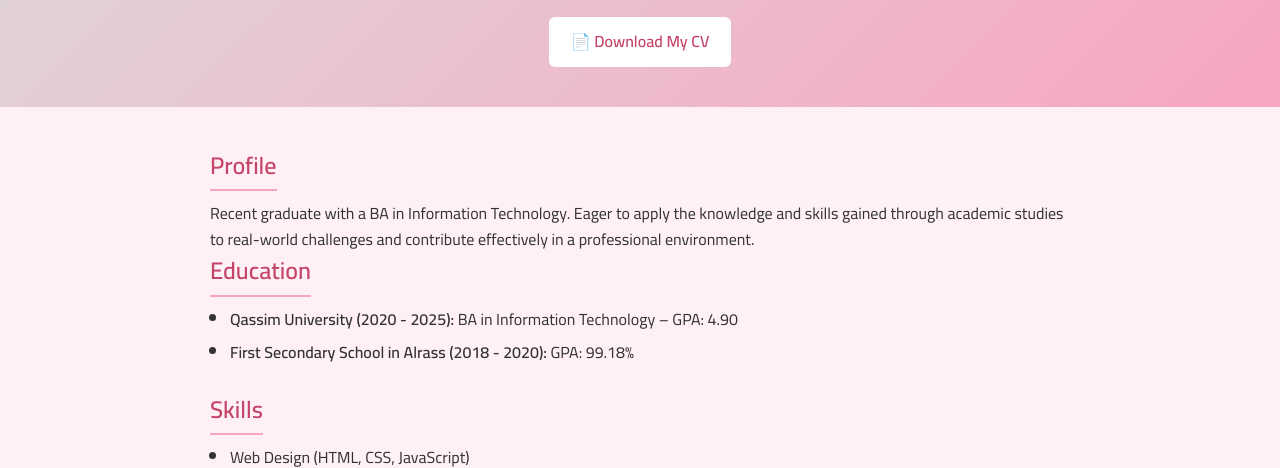
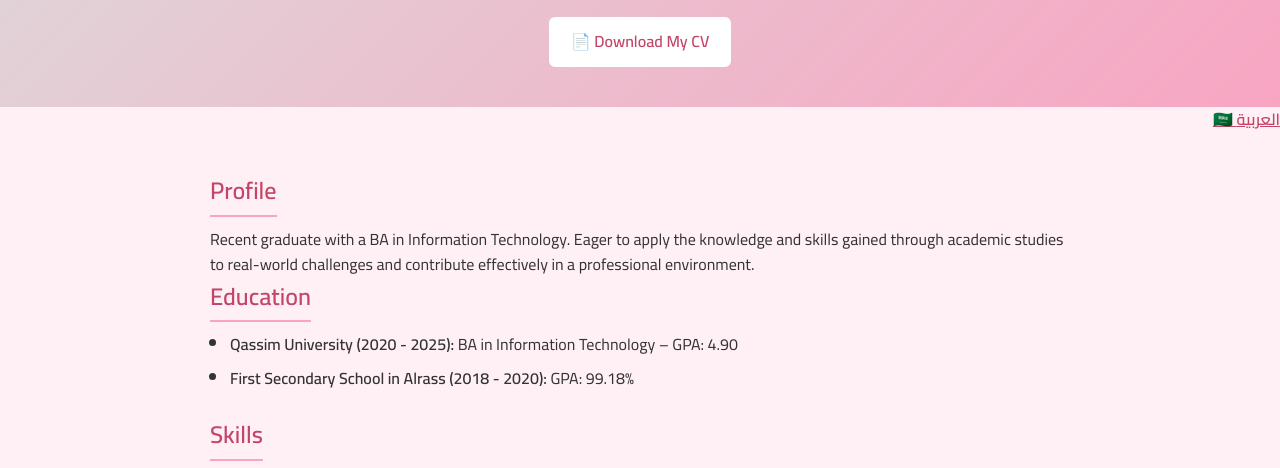
Before and after one commit to Sarah3254/sarah-cv, a plain HTML site: page index.html in a window 1280 px wide. Shown: the part 303-771 px from the top of the page. Drawn offline with Linux system fonts and the light colour scheme.

Commit message:
Update index.html

```diff
--- a/index.html
+++ b/index.html
@@ -124,6 +124,11 @@
   <a class="download-btn" href="Sarah_Almuzaini_CV.pdf" download>📄 Download My CV</a>
 </header>
 
+
+<div style="text-align: right; margin-bottom: 10px;">
+  <a href="index-ar.html" style="color: #c44569; font-weight: bold;">🇸🇦 العربية</a>
+</div>
+
 <section>
   <h2>Profile</h2>
   <p>
```
